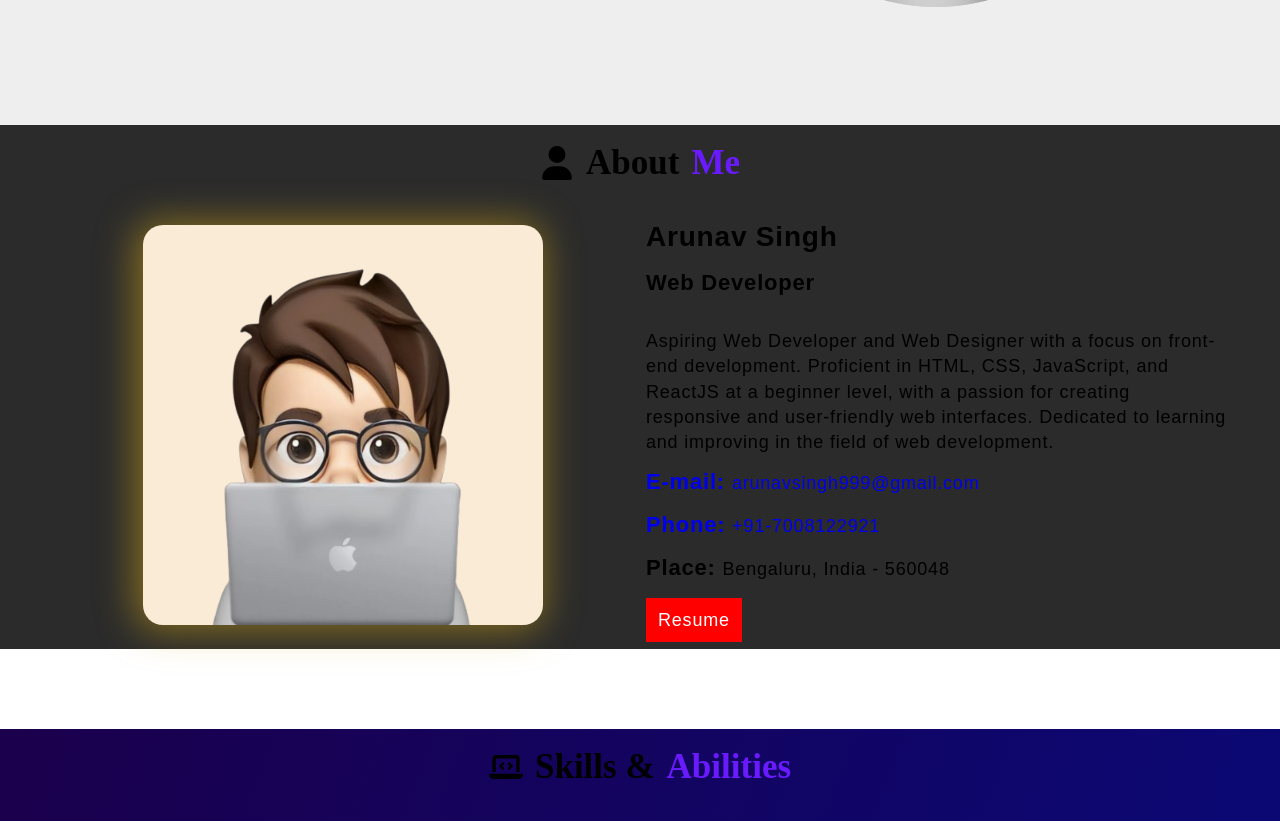
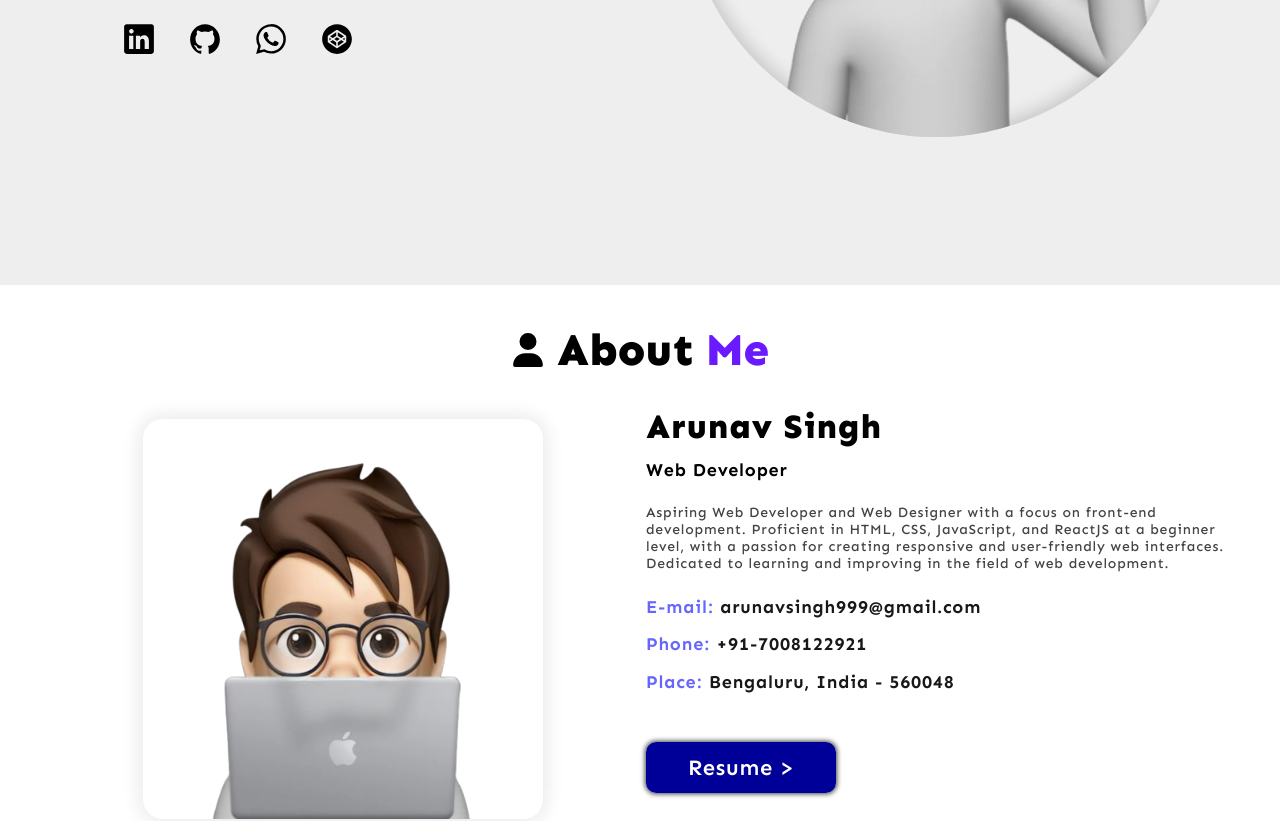
Before and after one commit to arunav999/My-Portfolio, a React (Vite) app: page / in a window 1280 px wide. Shown: the part 580-1401 px from the top of the page. Built offline with nearby package versions, Linux system fonts and the light colour scheme.

Commit message:
completed about me design

```diff
--- a/src/Components/Main component/Contents/AboutMe-module.css
+++ /dev/null
@@ -1,75 +0,0 @@
-.aboutMeSection {
-  background-color: #2b2b2b;
-
-  margin: 0rem 0 8rem;
-}
-
-.row {
-  display: grid;
-  grid-template-columns: repeat(2, 1fr);
-  padding: 1.2rem;
-  gap: 1.2rem;
-}
-
-.image {
-  padding: 1.2rem;
-  display: flex;
-  align-items: center;
-  justify-content: center;
-}
-
-.memoji-working {
-  height: 40rem;
-  width: 40rem;
-  background-color: antiquewhite;
-  border-radius: 20px;
-  box-shadow: -4px 1px 37px 4px rgba(214, 170, 26, 0.54);
-}
-
-.content {
-  font-family: "Figtree", sans-serif;
-  line-height: 1.4;
-  letter-spacing: 0.8px;
-
-  display: flex;
-  flex-direction: column;
-  justify-content: center;
-  gap: 1.2rem;
-}
-
-.content .desc {
-  margin-top: 1.8rem;
-}
-
-.heading-tertiary {
-  font-size: 2.8rem;
-  font-weight: 800;
-}
-
-.content span {
-  font-size: 2.2rem;
-  font-weight: 700;
-}
-
-.box-container {
-  display: flex;
-  flex-direction: column;
-  gap: 1.2rem;
-}
-
-.contact-link:link,
-.contact-link:visited {
-  text-decoration: none;
-}
-
-.res-btn {
-  margin-top: 1.2rem;
-}
-
-.res-link:link,
-.res-link:visited {
-  text-decoration: none;
-  color: #fff;
-  background-color: red;
-  padding: 1.2rem;
-}
--- /dev/null
+++ b/src/Components/Main component/Contents/AboutMe.css
@@ -0,0 +1,133 @@
+/* ************************* */
+/* ABOUT ME */
+/* ************************* */
+.aboutMeSection {
+  background-color: #fff;
+  margin: 2rem 0 8rem;
+  height: 80vh;
+}
+
+.row {
+  display: grid;
+  grid-template-columns: repeat(2, 1fr);
+  padding: 1.2rem;
+  gap: 1.2rem;
+}
+
+/* ************************* */
+/* MEMOJI */
+/* ************************* */
+.memoji-img {
+  padding: 1.2rem;
+  display: flex;
+  align-items: center;
+  justify-content: center;
+}
+
+.memoji-working {
+  height: 40rem;
+  width: 40rem;
+  border-radius: 20px;
+  transition: all 0.5s;
+  box-shadow: 0px 0px 18px 4px rgba(25, 25, 25, 0.09);
+}
+
+.memoji-working:hover {
+  background-color: antiquewhite;
+  box-shadow: -4px 1px 37px 4px rgba(214, 170, 26, 0.54);
+}
+
+/* ************************* */
+/* CONTENT */
+/* ************************* */
+.content {
+  font-family: "Sen", sans-serif;
+  line-height: 1.2;
+  letter-spacing: 0.8px;
+  position: relative;
+
+  display: flex;
+  flex-direction: column;
+  justify-content: flex-start;
+  gap: 1.2rem;
+}
+
+.heading-tertiary {
+  font-size: 3.4rem;
+  font-weight: 750;
+}
+
+.content span {
+  font-size: 1.8rem;
+  font-weight: 650;
+}
+
+.content .desc {
+  margin-top: 1.2rem;
+  font-size: 1.4rem;
+  font-weight: 500;
+  color: #444;
+}
+
+/* ************************* */
+/* CONTACT-INFO */
+/* ************************* */
+.box-container {
+  margin-top: 1.2rem;
+
+  display: flex;
+  flex-direction: column;
+  gap: 1.6rem;
+}
+
+.contact-link:link,
+.contact-link:visited {
+  text-decoration: none;
+}
+
+.contact-link:link span,
+.contact-link:visited span,
+.place span {
+  color: #6666ff;
+  transition: all 0.3s;
+}
+
+.contact-link:hover span,
+.contact-link:active span,
+.place:hover span {
+  color: #000099;
+}
+
+.contact-link:link span:last-child,
+.contact-link:visited span:last-child,
+.place span:last-child {
+  color: #181818;
+  transition: all 0.3s;
+}
+
+/* ************************* */
+/* RESUME-BUTTON */
+/* ************************* */
+.res-btn {
+  position: absolute;
+  bottom: 50px;
+}
+
+.res-link:link,
+.res-link:visited {
+  text-decoration: none;
+  font-size: 2.2rem;
+  font-weight: 550;
+  color: #fff;
+  border-radius: 10px;
+  background-color: #000099;
+  padding: 1.2rem 4.2rem;
+  box-shadow: 0px 0px 5px 1px rgba(0, 0, 0, 0.75);
+  transition: all 0.5s;
+}
+
+.res-link:hover,
+.res-link:active {
+  background-color: #00004d;
+  box-shadow: 0px 4px 5px 0px rgba(0, 0, 77, 0.55);
+}
--- a/src/Components/Main component/Contents/AboutMe.jsx
+++ b/src/Components/Main component/Contents/AboutMe.jsx
@@ -1,6 +1,6 @@
 import React from "react";
 
-import "./AboutMe-module.css";
+import "./AboutMe.css";
 import { myData } from "../../../Dynamic Data/Data Stored/data";
 import WorkingNB from "../../../My Memoji/Without background/Working-NB.png";
 
@@ -20,7 +20,7 @@ const AboutMe = () => {
         </h2>
 
         <div className="row">
-          <div className="image">
+          <div className="memoji-img">
             <img src={WorkingNB} alt="my-image" className="memoji-working" />
           </div>
 
@@ -36,24 +36,28 @@ const AboutMe = () => {
                   className="contact-link"
                 >
                   <span>E-mail: </span>
-                  {myData[0].email}
+                  <span>{myData[0].email}</span>
                 </a>
               </p>
               <p className="phone">
                 <a href="tel:7008122921" className="contact-link">
                   <span>Phone: </span>
-                  {myData[0].phone}
+                  <span>{myData[0].phone}</span>
                 </a>
               </p>
               <p className="place">
                 <span>Place: </span>
-                {myData[0].place}
+                <span>{myData[0].place}</span>
               </p>
             </div>
 
             <div className="res-btn">
-              <a href="" className="res-link" target="blank">
-                Resume
+              <a
+                href="https://drive.google.com/file/d/1T35dGFRaqpP3K47avnfNN-GFgAm1FcVj/view?usp=sharing"
+                className="res-link"
+                target="blank"
+              >
+                Resume &gt;
               </a>
             </div>
           </div>
--- a/src/Components/Main component/Contents/Hero.css
+++ b/src/Components/Main component/Contents/Hero.css
@@ -6,8 +6,8 @@
   margin-top: 6.5rem;
   padding: 4.8rem;
   background-color: #eee;
-  font-family: "Roboto";
-  height: 80vh;
+  font-family: "Roboto", sans-serif;
+  height: 100vh;
 
   display: grid;
   grid-template-columns: repeat(2, 1fr);
@@ -152,8 +152,8 @@
 
 .memoji-item img {
   display: block;
-  height: 40.4rem;
-  width: 40.4rem;
+  height: 50.4rem;
+  width: 50.4rem;
   transition: transform 0.5s;
 }
 
--- a/src/Components/Main component/Contents/Hero.jsx
+++ b/src/Components/Main component/Contents/Hero.jsx
@@ -11,7 +11,7 @@ const Hero = () => {
   const state = TypingLogic();
 
   return (
-    <section className="hero-section grid grid--2-cols" id="Home">
+    <section className="hero-section" id="Home">
       <div className="my-info">
         <p className="greeting">Hi, there</p>
         <p className="my-name">
--- a/src/index.css
+++ b/src/index.css
@@ -65,24 +65,14 @@ section {
   font-size: 1.8rem;
 }
 
-/* .grid {
-  display: grid;
-}
-
-.grid--2-cols {
-  grid-template-columns: repeat(2, 1fr);
-} */
-
-/* ************************* */
-/* ALL-ICONS */
-/* ************************* */
-
-
-
 .sec-container {
   width: 120rem;
   margin: 0 auto;
 }
+
+/* ************************* */
+/* HEADING-COMMON */
+/* ************************* */
 
 .headIcon {
   height: 3.4rem;
@@ -90,15 +80,17 @@ section {
 }
 
 .heading-secondary {
+  font-family: "Sen", sans-serif;
+  font-weight: 750;
+  font-size: 4.5rem;
+  padding: 1.8rem;
+
   display: flex;
   align-items: center;
   justify-content: center;
   gap: 1.2rem;
   color: #000;
   text-align: center;
-  font-size: 3.5rem;
-  font-weight: 800;
-  padding: 1.8rem;
 }
 
 .heading-secondary span {
```
